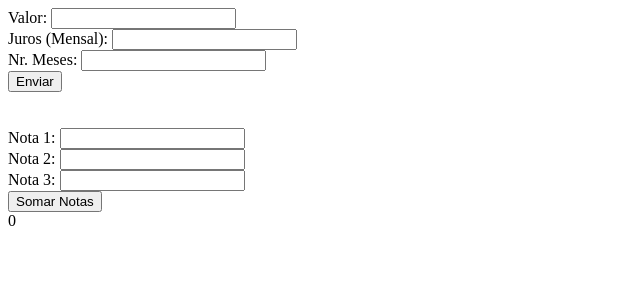
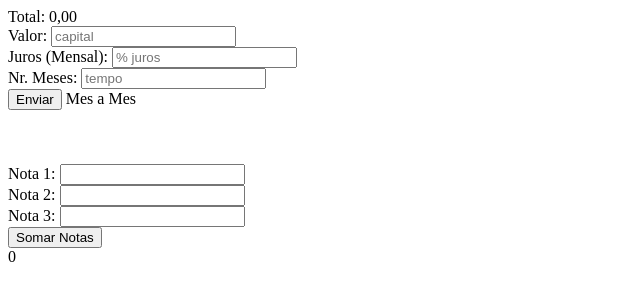
Before and after one commit to Camillapb/primeiroe_3t, a plain HTML site: page index.html in a window 1280 px wide. Shown: the whole page, without its empty margins (0-640 px from the left). Drawn offline with Linux system fonts and the light colour scheme.

Commit message:
Update index.html

```diff
--- a/index.html
+++ b/index.html
@@ -7,11 +7,16 @@
     <title>Primeiro E</title>
    <script src="estudo.js"></script>
 </head>
+
 <body>
- Valor: <input id="valor" type="text"><br>
- Juros (Mensal): <input id="juros" type="text"><br>
- Nr. Meses: <input id="meses" type="text"><br>
+    <div class= "calculadora">
+        <span id="total"> Total: 0,00</span><br>
+ Valor: <input id="valor"  placeholder="capital"  type="text"><br>
+ Juros (Mensal): <input id="juros" placeholder="% juros" type="text"><br>
+ Nr. Meses: <input id="meses" placeholder="tempo"  type="text"><br>
  <button onclick="calcula()">Enviar</button>
+ <span id="mes"> Mes a Mes</span>
+</div>
 
 <br><br><br>
 Nota 1: <input id="t1" type="text"><br>
```
